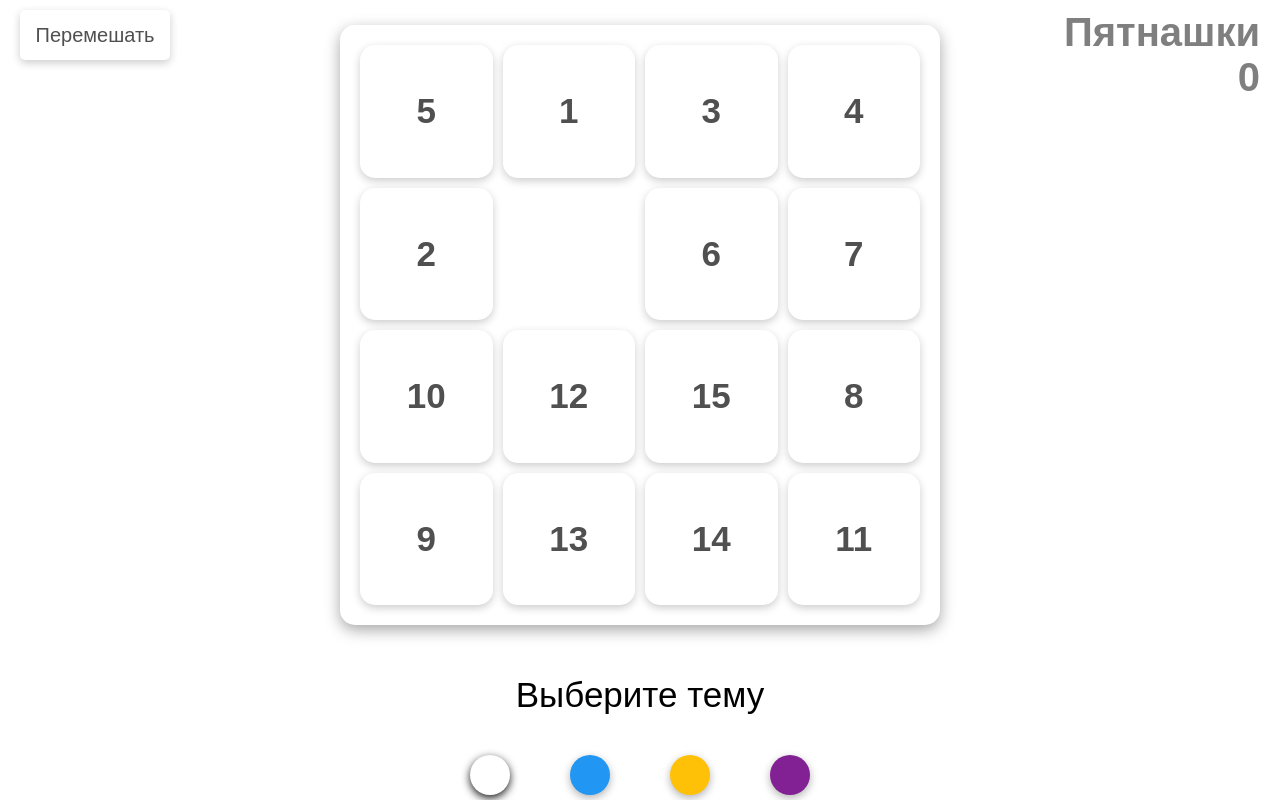
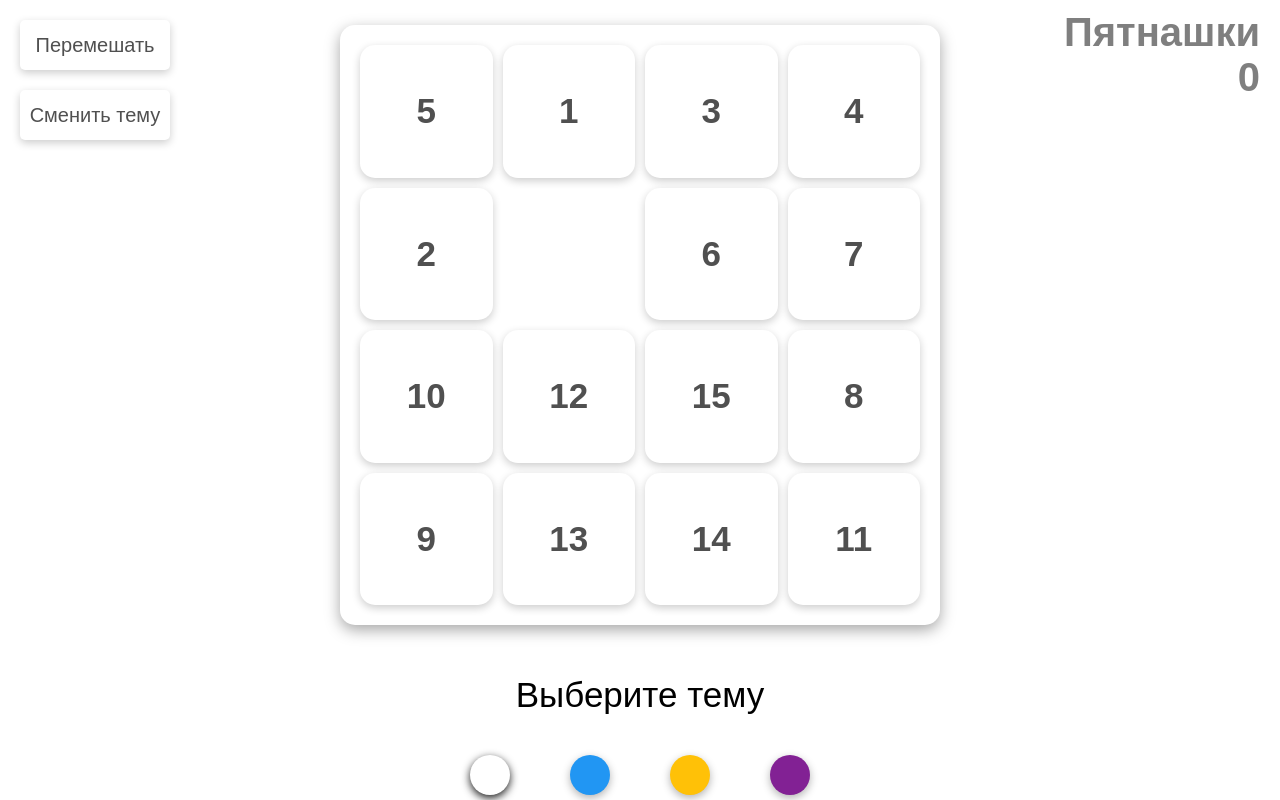
Before and after one commit to AlexShatokhin/barely-break, a website built with webpack: page src/index.html in a window 1280 px wide. Built offline with nearby package versions, Linux system fonts and the light colour scheme.

Commit message:
create primitive theme switching

```diff
--- a/src/index.ts
+++ b/src/index.ts
@@ -1,11 +1,14 @@
 import Game from "./ts/gameRenderer/GameRenderer";
+import SwitchPageTheme from "./ts/gameRenderer/SwitchPageTheme";
 import "./index.scss"
 
 document.addEventListener("DOMContentLoaded", () => {
 
     const shuffleBtn = document.querySelector(".shuffle");
+    const theme = new SwitchPageTheme();
     const set = new Game();
 
     set.renderNewGame();
+    theme.renderThemeButton();
     shuffleBtn?.addEventListener("click", () => set.renderNewGame())
 })
--- a/src/scss/game_info.scss
+++ b/src/scss/game_info.scss
@@ -31,18 +31,23 @@
     opacity: .5;
 }
 
+.menu-content__buttons{
+    position: fixed;
+    display: flex;
+    flex-direction: column;
+    left: 20px;
+    top: 0;
+
     .menu-content__button{
-    position: fixed;
-    left: 20px;
-    top: 10px;
         font-size: 20px;
         width: 150px;
         height: 50px;
         color: #505050;
+        margin-top: 20px;
         background-color: #FFFFFF;
         box-shadow: rgba(0, 0, 0, 0.2) 0px 3px 8px;
         border-radius: 5px;
-    transition: .5s all;
+        transition: .4s all;
         border: none;
         cursor: pointer;
         &:hover{
@@ -55,5 +60,7 @@
         }
         &:disabled{
             opacity: 0;
+            cursor: default;
         }
     }
+}
--- /dev/null
+++ b/src/ts/gameRenderer/SwitchPageTheme.ts
@@ -0,0 +1,22 @@
+
+class SwitchPageTheme {
+    private theme = "white"
+    public renderThemeButton(){
+        const themeButton = document.createElement("button");
+        themeButton.classList.add("menu-content__button", "theme-button");
+
+        themeButton.textContent = "Сменить тему";
+        themeButton.addEventListener("click", () => {
+            this.switchTheme();
+        });
+        document.querySelector(".menu-content__buttons")?.append(themeButton);
+    }
+
+    private switchTheme(){
+        const newTheme = this.theme === "white" ? "black" : "white"
+        document.documentElement.style.backgroundColor = newTheme;
+        this.theme = newTheme;
+    }
+}
+
+export default SwitchPageTheme
--- a/src/ts/gameRenderer/board.scss
+++ b/src/ts/gameRenderer/board.scss
@@ -18,7 +18,7 @@
     left: 0;
     right: 0;
     background-color: #FFFFFF;
-    opacity: .5;
+    opacity: .4;
     width: 100%;
     height: 100%;
     z-index: 10;
```
Also changed, not shown: dist/bundle.js. Lines whose indentation alone changed are shown as unchanged.
